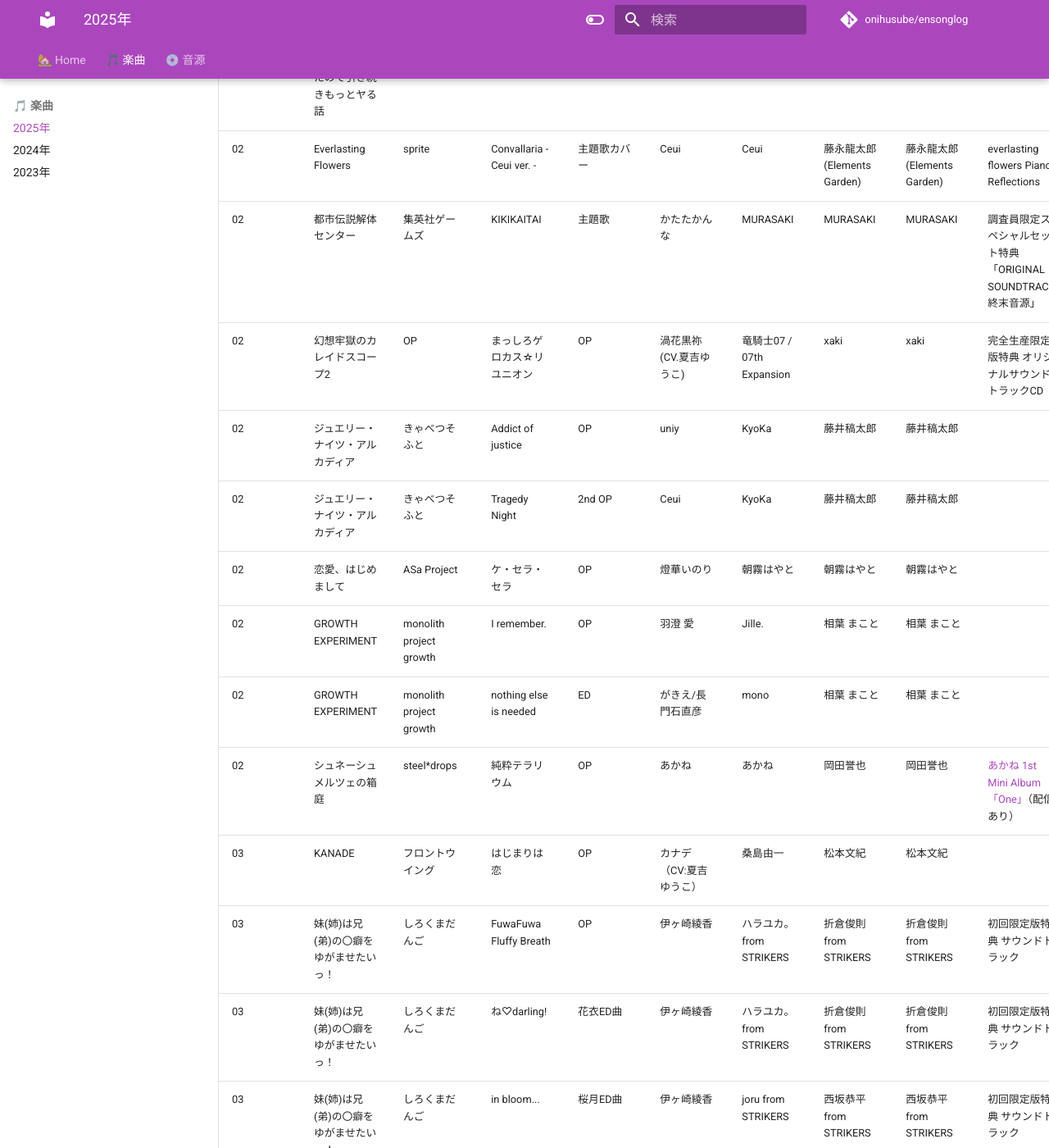
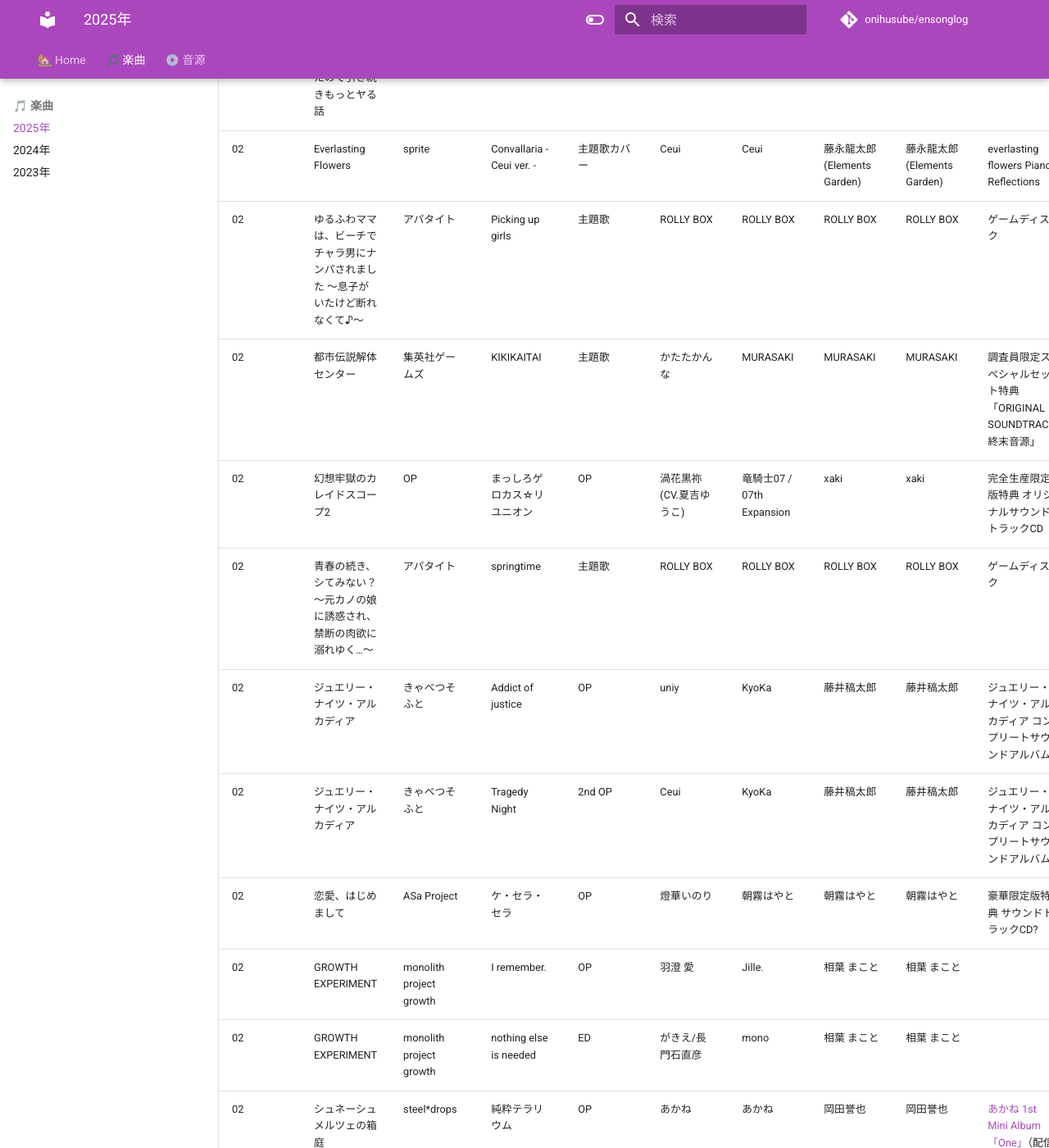
Before and after one commit to onihusube/ensonglog, an MkDocs documentation site: the page built from docs/2025/楽曲.md, in a window 1280 px wide and 1400 px high, scrolled down 2268 px. Shown: the whole window at 82% size. Built offline with MkDocs 1.6.1 and Material for MkDocs 9.7.7, drawn with Linux system fonts in a browser that asks for light colours; emoji names are drawn with the system emoji font; comment, search, counter and statistics services are not loaded.

Commit message:
2月分追加

```diff
--- a/docs/2025/楽曲.md
+++ b/docs/2025/楽曲.md
@@ -29,11 +29,13 @@ search:
 | 01<!--/31--> | 覇王戦姫 来夢 | LiLiM | 宇宙に... | バッドエンド曲 | 霜園優菜 | 河奈ナミ | 佐脇大翔 | 佐脇大翔 / 奥田友幸 | 製品同梱・特典ボーカルソングCD |  | [:fontawesome-brands-youtube:](https://www.youtube.com/watch?v=3ojCD3UhWVE) |
 | 01<!--/31--> | ヤっても出られない部屋に閉じ込められたので引き続きもっとヤる話 | Tily | UnEscapable | 主題歌 | 夢乃ゆき | 藤本スミレ | カミヤヒロカズ |  | 初回版ゲームディスク |  | [:fontawesome-brands-youtube:](https://www.youtube.com/watch?v=la7nWh4d3VA) |
 | 02<!--/01--> | Everlasting Flowers | sprite | Convallaria - Ceui ver. - | 主題歌カバー | Ceui | Ceui | 藤永龍太郎 (Elements Garden) | 藤永龍太郎 (Elements Garden) | everlasting flowers Piano Reflections |  |  |
+| 02<!--/07--> | ゆるふわママは、ビーチでチャラ男にナンパされました ～息子がいたけど断れなくて♪～ | アパタイト | Picking up girls | 主題歌 | ROLLY BOX | ROLLY BOX | ROLLY BOX | ROLLY BOX | ゲームディスク |  | [:rabbit:]([url](https://chobit.cc/abg6a)) |
 | 02<!--/13--> | 都市伝説解体センター | 集英社ゲームズ | KIKIKAITAI | 主題歌 | かたたかんな | MURASAKI | MURASAKI | MURASAKI | 調査員限定スペシャルセット特典「ORIGINAL SOUNDTRACK 終末音源」 |  | [:fontawesome-brands-youtube:](https://www.youtube.com/watch?v=CFAYPBhwEWo) |
 | 02<!--/14--> | 幻想牢獄のカレイドスコープ2 | OP | まっしろゲロカス☆リユニオン | OP | 渦花黒祢 (CV.夏吉ゆうこ) | 竜騎士07 / 07th Expansion | xaki | xaki | 完全生産限定版特典 オリジナルサウンドトラックCD | | [:fontawesome-brands-youtube:](https://youtu.be/M43suUFlu6o) |
-| 02<!--/28--> | ジュエリー・ナイツ・アルカディア | きゃべつそふと | Addict of justice | OP | uniy | KyoKa | 藤井稿太郎 | 藤井稿太郎 | | mix, mastering: 影虎 | [:fontawesome-brands-youtube:](https://www.youtube.com/watch?v=LV0UBmBluq8) |
-| 02<!--/28--> | ジュエリー・ナイツ・アルカディア | きゃべつそふと | Tragedy Night | 2nd OP | Ceui | KyoKa | 藤井稿太郎 | 藤井稿太郎 | | mix, mastering：影虎 | [:fontawesome-brands-youtube:](https://www.youtube.com/watch?v=GpEvpLMX4dM) |
-| 02<!--/28--> | 恋愛、はじめまして | ASa Project | ケ・セラ・セラ | OP | 燈華いのり | 朝霧はやと | 朝霧はやと | 朝霧はやと | | | [:fontawesome-brands-youtube:](https://youtu.be/Bu6yXSzmELM) |
+| 02<!--/14--> | 青春の続き、シてみない？ ～元カノの娘に誘惑され、禁断の肉欲に溺れゆく…～ | アパタイト | springtime | 主題歌 | ROLLY BOX | ROLLY BOX | ROLLY BOX | ROLLY BOX | ゲームディスク |  |  |
+| 02<!--/28--> | ジュエリー・ナイツ・アルカディア | きゃべつそふと | Addict of justice | OP | uniy | KyoKa | 藤井稿太郎 | 藤井稿太郎 | ジュエリー・ナイツ・アルカディア コンプリートサウンドアルバム | mix, mastering: 影虎 | [:fontawesome-brands-youtube:](https://www.youtube.com/watch?v=LV0UBmBluq8) |
+| 02<!--/28--> | ジュエリー・ナイツ・アルカディア | きゃべつそふと | Tragedy Night | 2nd OP | Ceui | KyoKa | 藤井稿太郎 | 藤井稿太郎 | ジュエリー・ナイツ・アルカディア コンプリートサウンドアルバム | mix, mastering：影虎 | [:fontawesome-brands-youtube:](https://www.youtube.com/watch?v=GpEvpLMX4dM) |
+| 02<!--/28--> | 恋愛、はじめまして | ASa Project | ケ・セラ・セラ | OP | 燈華いのり | 朝霧はやと | 朝霧はやと | 朝霧はやと | 豪華限定版特典 サウンドトラックCD? | | [:fontawesome-brands-youtube:](https://youtu.be/Bu6yXSzmELM) |
 | 02<!--/??--> | GROWTH EXPERIMENT | monolith project growth  | I remember. | OP | 羽澄 愛 | Jille. | 相葉 まこと | 相葉 まこと |  |  | [:fontawesome-brands-youtube:](https://www.youtube.com/watch?v=mAk11KE8CuM) |
 | 02<!--/??--> | GROWTH EXPERIMENT | monolith project growth  | nothing else is needed | ED | がきえ/長門石直彦 | mono | 相葉 まこと | 相葉 まこと |  | 演奏協力 坂本徹 | |
 | 02<!--/??--> | シュネーシュメルツェの箱庭 | steel*drops | 純粋テラリウム | OP | あかね | あかね | 岡田誉也 | 岡田誉也 | [あかね 1st Mini Album「One」](https://aknx1x2x7x.thebase.in/items/39024953)（配信あり） |  | [:fontawesome-brands-youtube:](https://www.youtube.com/watch?v=obXmxrY9LPI) |
```
Also changed, not shown: docs/2025/音源.md (+2 -0 lines).
